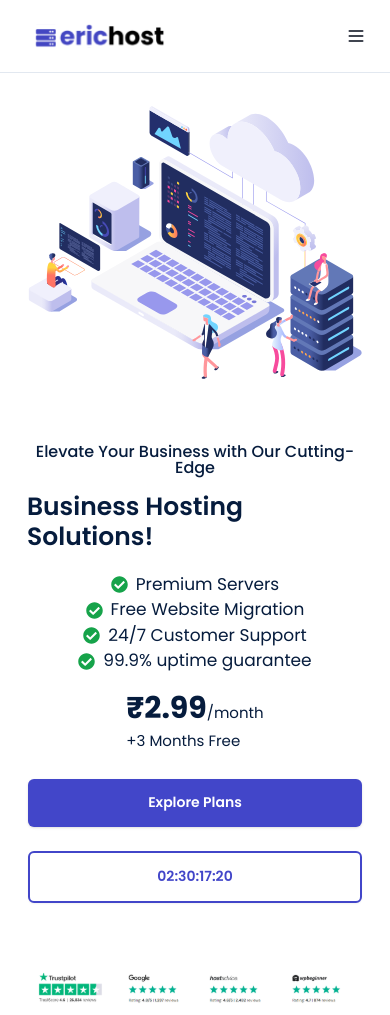
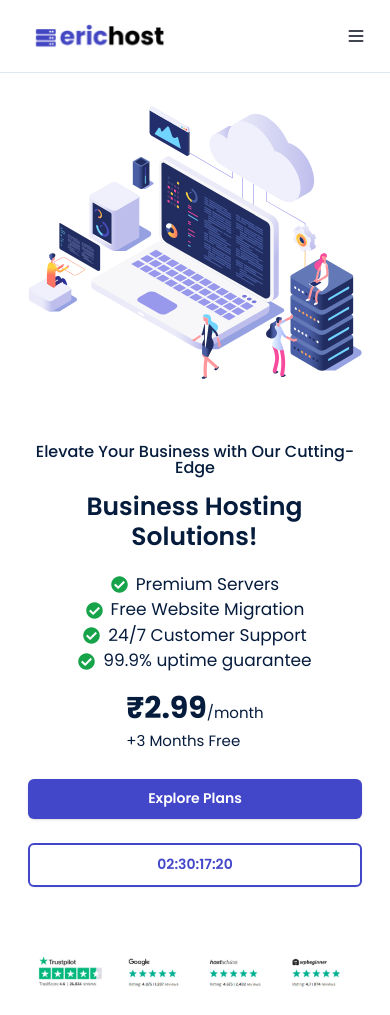
Before and after one commit to Parag0712/Eric-host-main-site, a Next.js app: page / in a window 390 px wide. Built offline with nearby package versions, Linux system fonts and the light colour scheme.

Commit message:
hero section done

```diff
--- a/src/app/page.tsx
+++ b/src/app/page.tsx
@@ -17,7 +17,7 @@ const page = (props: Props) => {
               {/* Heading */}
               <div className='flex flex-col gap-4 md:gap-5'>
                 <div className='font-[500] text-[16px] leading-[16px] md:leading-[25px] md:text-[20px] xl:text-[25px] font-poppins text-center lg:text-left'>Elevate Your Business with Our Cutting-Edge</div>
-                <div className='font-[600] ml-[-1px] font-poppins  leading-[30px] md:leading-[55px] md:text-left text-[25px] md:text-[45px] lg:text-[50px]'>Business Hosting Solutions!</div>
+                <div className='font-[600] ml-[-1px] font-poppins text-center leading-[30px] md:leading-[55px] md:text-left text-[25px] md:text-[45px] lg:text-[50px]'>Business Hosting Solutions!</div>
               </div>
               {/* List of Feature */}
               <div className=' mt-2'>
@@ -49,8 +49,8 @@ const page = (props: Props) => {
               </div>
               {/* Button */}
               <div className='flex gap-6 mt-4 flex-col w-full sm:w-[70%] md:flex-row '>
-                <Button className='bg-primary w-full text-[14px] md:text-[16px] font-semibold py-6 px-4'>Explore Plans</Button>
-                <Button className='text-primary w-full border-2 border-primary text-[14px] md:text-[16px] font-semibold py-6 px-4' variant={"outline"}>02:30:17:20</Button>
+                <Button className='bg-primary w-full text-[14px] md:text-[16px] font-semibold py-5 sm:py-6 px-4'>Explore Plans</Button>
+                <Button className='text-primary w-full border-2 border-primary text-[14px] md:text-[16px] font-semibold py-5 sm:py-6 px-4' variant={"outline"}>02:30:17:20</Button>
               </div>
             </div>
           </div>
@@ -62,7 +62,7 @@ const page = (props: Props) => {
               width={100}
               layout='responsive'
               alt='HeroImage'
-              className='max-h-[400px] lg:max-h-[100%]'
+              className='max-h-[350px] sm:max-h-[400px] lg:max-h-[100%]'
             />
           </div>
         </div>
```
